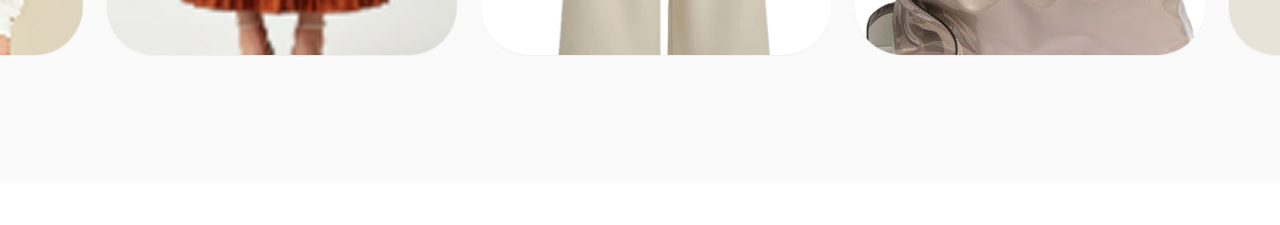
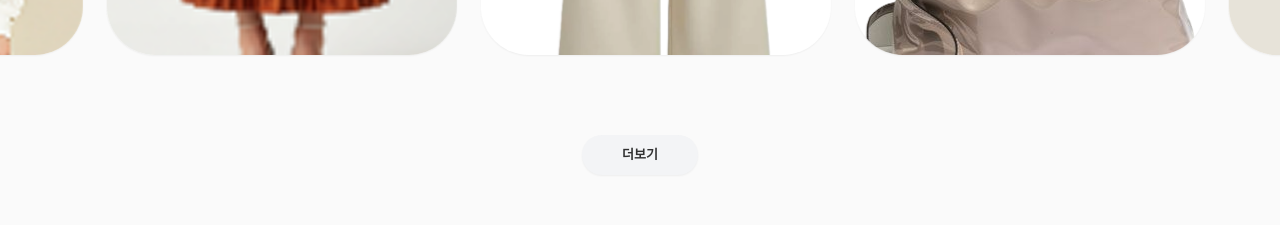
Before and after one commit to jjanga110279-del/pepi-A, a React (Vite) app: page / in a window 1280 px wide. Shown: the part 3340-3565 px from the top of the page. Built offline with nearby package versions, Linux system fonts and the light colour scheme; a web font is replaced by a local one.

Commit message:
feat: add 'more' button to New In section on Home page

```diff
--- a/src/components/home/NewInSlider.jsx
+++ b/src/components/home/NewInSlider.jsx
@@ -150,6 +150,15 @@ export default function NewInSlider() {
           })}
         </div>
       </div>
+
+      <div className="flex justify-center mt-20">
+        <Link
+          to="/new-5"
+          className="px-10 py-2.5 bg-gray-100 hover:bg-gray-200 rounded-full text-[13px] font-bold text-black/80 transition-all inline-block shadow-sm"
+        >
+          <span className="font-hei">더보기</span>
+        </Link>
+      </div>
     </section>
   );
 }
```
